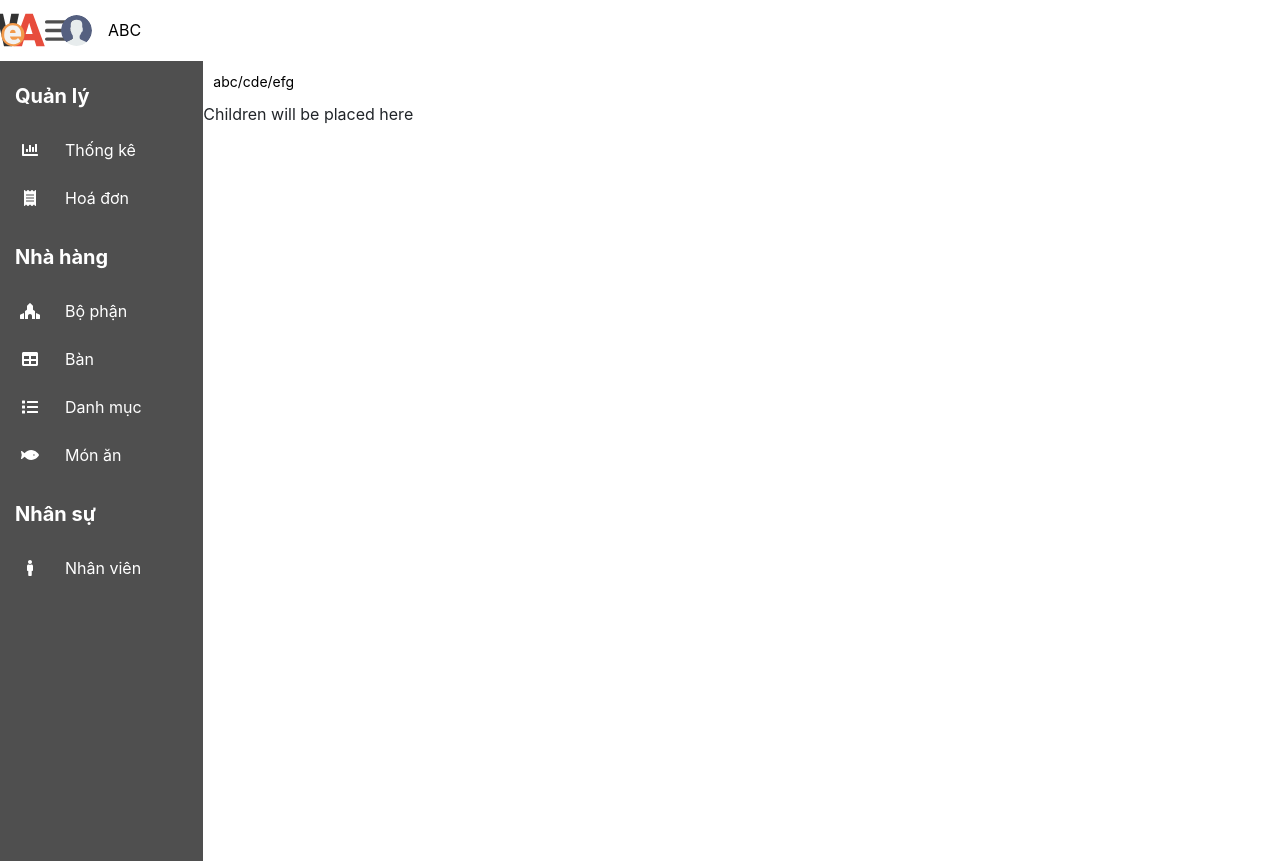
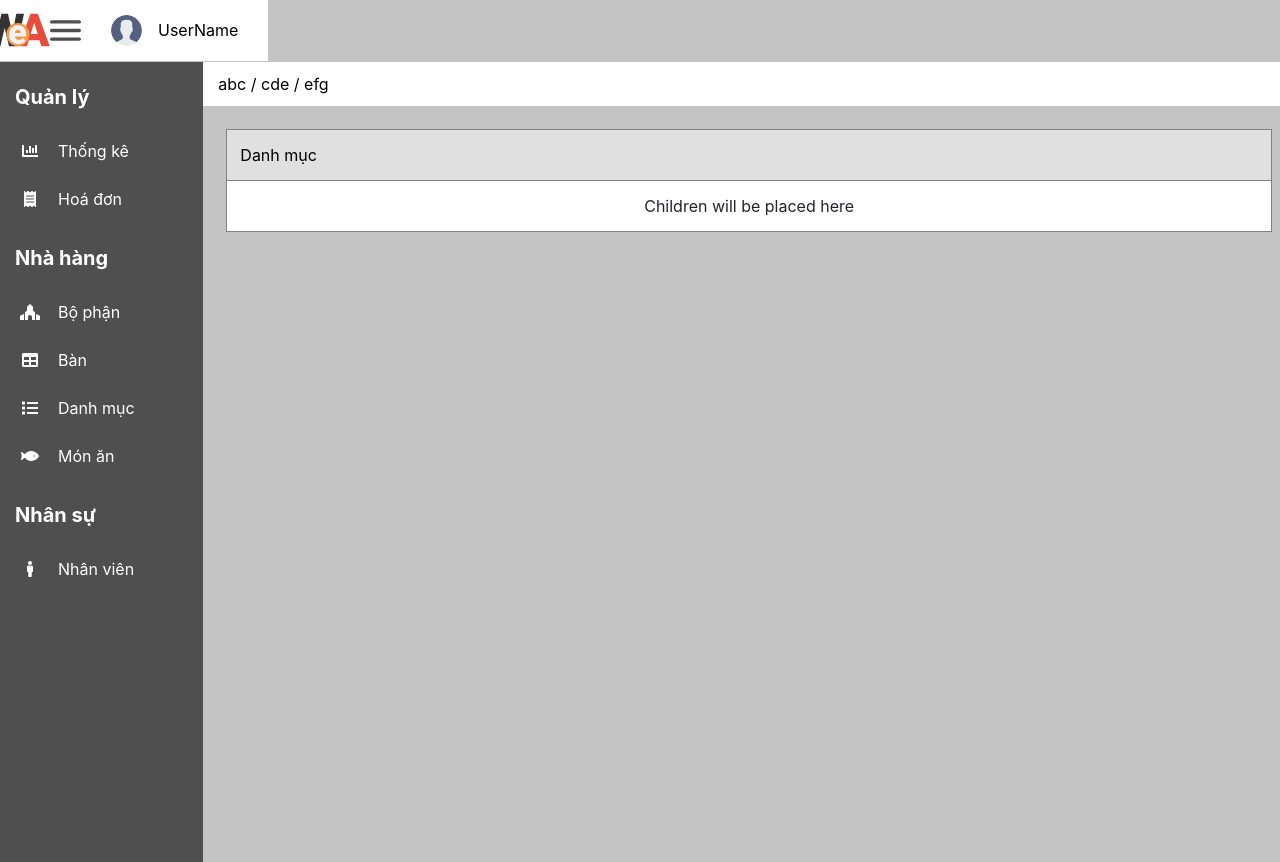
Before and after one commit to TPPDuy/Web-WeA-Admin, a React (Create React App) app: page / in a window 1280 px wide. Built offline with nearby package versions, Linux system fonts and the light colour scheme.

Commit message:
Complete base UI

```diff
--- a/src/components/ComponentContainer.js
+++ b/src/components/ComponentContainer.js
@@ -0,0 +1,9 @@
+import React from 'react';
+export const ComponentContainer = ({selectedPart, children}) =>
+    <div className="ComponentContainer">
+        <div className="ComponentContainer-title">{selectedPart}</div>
+        <div className="ComponentContainer-body">
+            Children will be placed here
+            {children}
+        </div>
+    </div>
--- a/src/components/Header.js
+++ b/src/components/Header.js
@@ -5,13 +5,13 @@ import {Container, Row, Col} from 'react-bootstrap'
 export const Header = ({name}) =>
     <Container fluid="true">
         <Row className="Header-container">
-            <Col lg="2" md="2" sm="3" xs="3" className="nopadding">
+            <Col lg="2" md="3" sm="4" xs="5" className="nopadding">
                 <div className="Header-logo-part">
                     <img src="/images/Logo.svg" className="Header-logo" alt="logo"/>
-                    <img src="/images/hamburgerButton.svg" style={{float: 'right'}} alt="expand"></img>
+                    <img src="/images/hamburgerButton.svg" style={{float: 'right', marginRight:'15px'}} alt="expand"></img>
                 </div>
             </Col>
-            <Col lg="10" md="10" sm ="9" xs="9" >
+            <Col lg="10" md="9" sm="8" xs="7" >
                 <div style={{float:'right'}} className="Header-account">
                     <img style={{borderRadius: '50%'}} src="/images/avaterHolder.svg" alt="avatarHolder"/>
                     <div style={{marginLeft: '16px'}}>{name}</div>
--- a/src/components/app/App.css
+++ b/src/components/app/App.css
@@ -1,7 +1,8 @@
 .App {
   text-align: center;
   position: absolute;
-  width: 100vw;
+  width: 100%;
+  background-color:#C4C4C4
 }
 
 .App-logo {
--- a/src/components/app/App.js
+++ b/src/components/app/App.js
@@ -1,37 +1,38 @@
 import React from 'react';
+import { Component } from 'react'
 import './App.css';
 import '../../index.css'
 import 'bootstrap/dist/css/bootstrap.min.css';
 import {Container, Row, Col} from 'react-bootstrap'
 import '../Header'
 import '../MainMenu'
-import '../Path'
+import '../PathInfo'
 import { Header } from '../Header';
 import { MainMenu } from '../MainMenu';
-import { Path } from '../Path';
-function App() {
+import { Path } from '../PathInfo';
+import { ComponentContainer } from '../ComponentContainer';
+
+export default class App extends Component {
+  render(){
     return (
       <Container className="App" fluid="true">
         <Row>
-        <Header name="ABC"></Header>
+          <Header name="UserName"></Header>
         </Row>
-      <Row style={{minHeight: '100vh'}}>
-        <Col lg="2" md="2" sm="3" xs="3" className="nopadding">
+        <Row style={{marginTop:'1px', height:'100vh'}}>
+          <Col lg="2" md="3" sm="4" xs="5" className="nopadding">
             <MainMenu></MainMenu>
           </Col>
-        <Col lg="10" md="10" sm ="9" xs="9" >
+          <Col lg="10" md="9" sm="8" xs="7">
             <Row>
-            <Path path="abc/cde/efg"></Path>
+              <Path path="abc / cde / efg"></Path>
             </Row>
             <Row>
-            <div>
-              Children will be placed here
-            </div>
+                <ComponentContainer selectedPart="Danh mục"></ComponentContainer>
             </Row>
           </Col>
         </Row>
       </Container>
     );
   }
-
-export default App;
+}
--- a/src/index.css
+++ b/src/index.css
@@ -20,11 +20,10 @@ code {
 .Header-container{
   color: #000000;
   display: flex;
-  width: 100%;
   flex-direction: row;
   align-items: center;
   background-color: #ffffff;
-  padding: 10px;
+  padding: 10px 15px 10px 15px;
 }
 
 .Header-logo{
@@ -32,6 +31,23 @@ code {
   max-height: 41px;
   float: left;
 }
+.Transparent-button {
+  background-color: Transparent;
+  background-repeat:no-repeat;
+  border: none;
+  cursor:pointer;
+  overflow: hidden;
+  outline:none;
+}
+.button:active {
+  background-color: Transparent;
+  background-repeat:no-repeat;
+  border: none;
+  cursor:pointer;
+  overflow: hidden;
+  outline:none;
+}
+
 .Header-logo-part{
   display: flex;
   align-items: center;
@@ -51,7 +67,7 @@ code {
   align-items: flex-start;
   background-color: #4F4F4F;
   padding-left: 30px;
-  min-height: 100vh;
+  height: 100%;
 }
 
 .MainMenu-item-title{
@@ -63,7 +79,7 @@ code {
 .MainMenu-icon{
   margin: auto;
   margin-left: 0;
-  margin-right: 20px;
+  margin-right: 13px;
   width: 30px;
   text-align: center;
 }
@@ -86,6 +102,30 @@ code {
 
 .Path-text{
   color: #000000;
-  font-size: 14px;
+  font-size: 16px;
   float: left;
+  padding-left: 15px;
+  width: 100%;
 }
+
+.ComponentContainer{
+  margin: 23px;
+  width: 100%;
+}
+.ComponentContainer-title{
+  background-color: #E0E0E0;
+  padding: 13px;
+  color: #000000;
+  font-size: 16px;
+  border: 1px solid #828282;
+  border-bottom: 0px;
+  box-sizing: border-box;
+  text-align: start;
+  align-content: center;
+}
+.ComponentContainer-body{
+  border: 1px solid #828282;
+  box-sizing: border-box;
+  background-color: #ffffff;
+  padding: 13px;
+}
```
Also changed, not shown: src/components/PathInfo.js (renamed from src/components/Path.js). Lines whose indentation alone changed are shown as unchanged.
